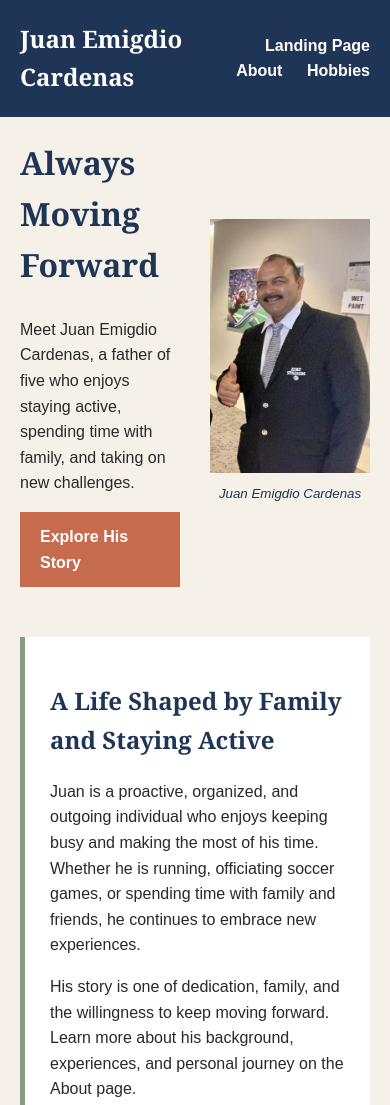
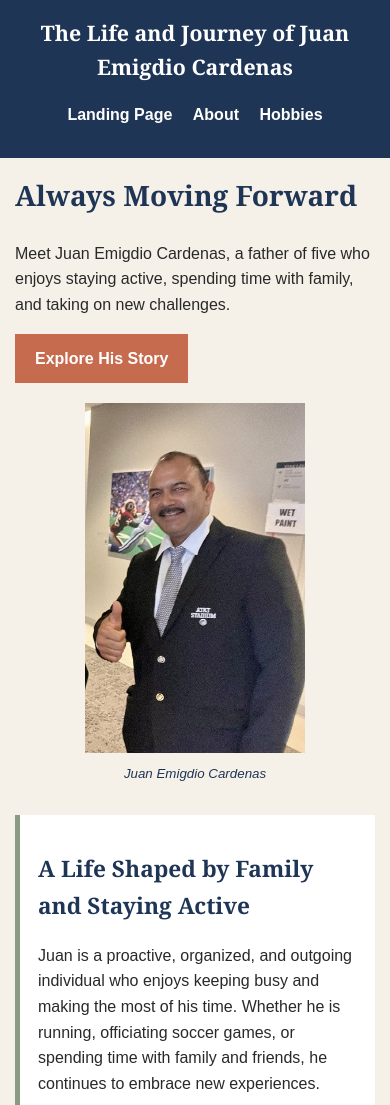
Before and after one commit to Jc158914/bioSite, a plain HTML site: page index.html in a window 390 px wide. Shown: the top 1105 px of the page. Drawn offline with Linux system fonts and the light colour scheme.

Commit message:
Completed Module 10.2 Assignment

```diff
--- a/index.html
+++ b/index.html
@@ -1,7 +1,7 @@
 <!--
     Juan Cardenas
-    October 25, 2026
-    Module 7.2 Assignment
+    November 15, 2026
+    bioSite: Final Submission
 -->
 
 <!DOCTYPE html>
@@ -24,7 +24,7 @@
 <body>
     <header>
         <div class="site-header">
-            <p class="site-name">Juan Emigdio Cardenas</p>
+            <p class="site-name">The Life and Journey of Juan Emigdio Cardenas</p>
 
             <nav aria-label="Main navigation">
                 <a href="index.html">Landing Page</a>
--- a/site.css
+++ b/site.css
@@ -1,7 +1,7 @@
 /*
     Juan Cardenas
-    October 25, 2026
-    Module 7.2 Assignment
+    November 15, 2026
+    bioSite: Final Submission
 */
 
 /* General Page Styles */
@@ -269,3 +269,68 @@ footer a {
 footer a:hover {
     text-decoration: underline;
 }
+
+/* Responsive Layouts for Tablets */
+@media screen and (max-width: 900px) {
+    .card-container {
+        grid-template-columns: repeat(2, minmax(0, 1fr));
+    }
+    .site-header {
+        grid-template-columns: 1fr;
+        gap: 12px;
+        text-align: center;
+    }
+    nav {
+        text-align: center;
+    }
+    nav a {
+        display: inline-block;
+        margin: 0 10px 8px;
+    }
+}
+
+/* Responsive Layouts for Phones */
+@media screen and (max-width: 600px) {
+    header, footer {
+        padding: 16px;
+    }
+    #container {
+        padding: 15px;
+    }
+    section {
+        margin-bottom: 30px;
+    }
+    .hero, .marathon-container, .quote-container,
+    .hobby-container, .card-container {
+        grid-template-columns: 1fr;
+        gap: 20px;
+    }
+    .marathon-image, .marathon-content,
+    .quote-image, .quote-content {
+        grid-column: auto;
+        grid-row: auto;
+    }
+    .site-name {
+        font-size: 16pt;
+    }
+    nav a {
+        margin: 0 8px 8px;
+        padding: 6px 0;
+    }
+    h1 { font-size: 21pt; }
+    h2 { font-size: 17pt; }
+    .introduction, .card, .about-introduction,
+    .quote-section, .about-closing, .hobby-section,
+    .hobbies-closing {
+        padding: 18px;
+    }
+    .card img {
+        height: auto;
+        max-height: 280px;
+        object-fit: contain;
+    }
+    blockquote {
+        font-size: 14pt;
+        padding: 15px;
+    }
+}
```
Also changed, not shown: about.html (+3 -3 lines), hobbies.html (+3 -3 lines), 1 other file.
